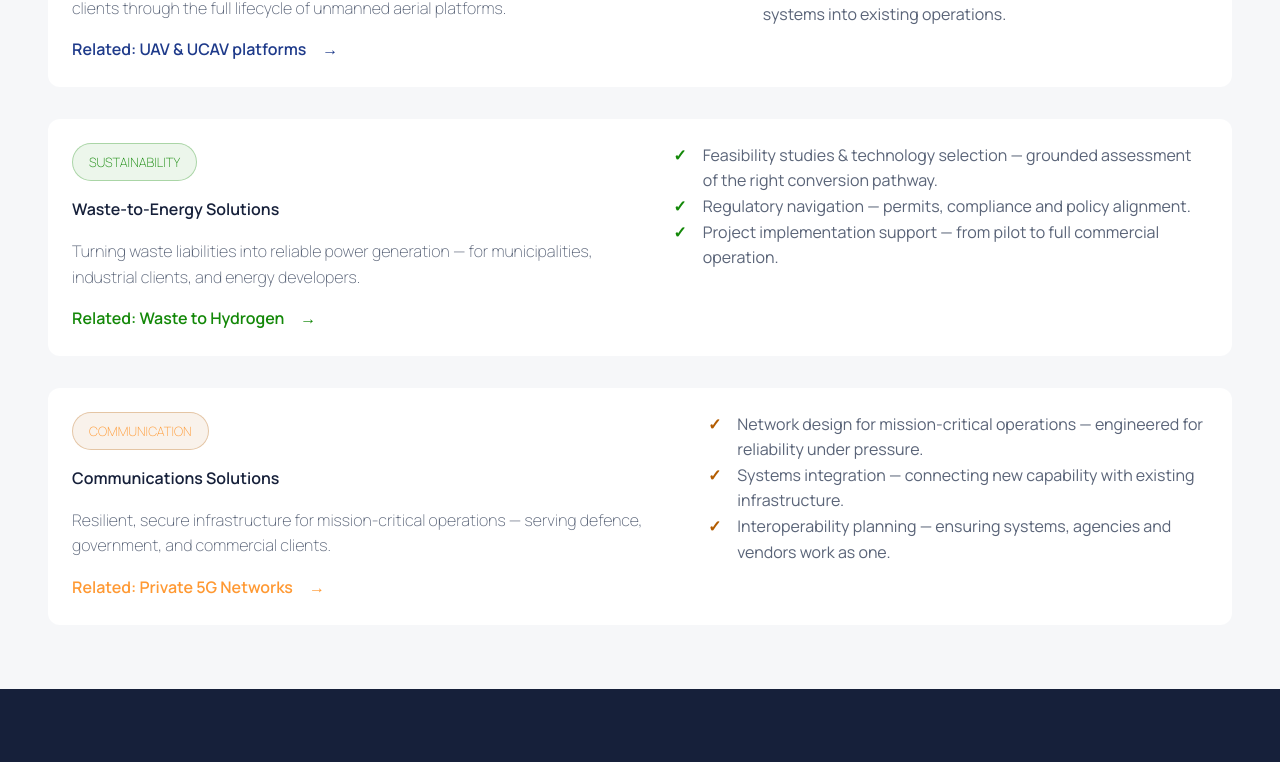
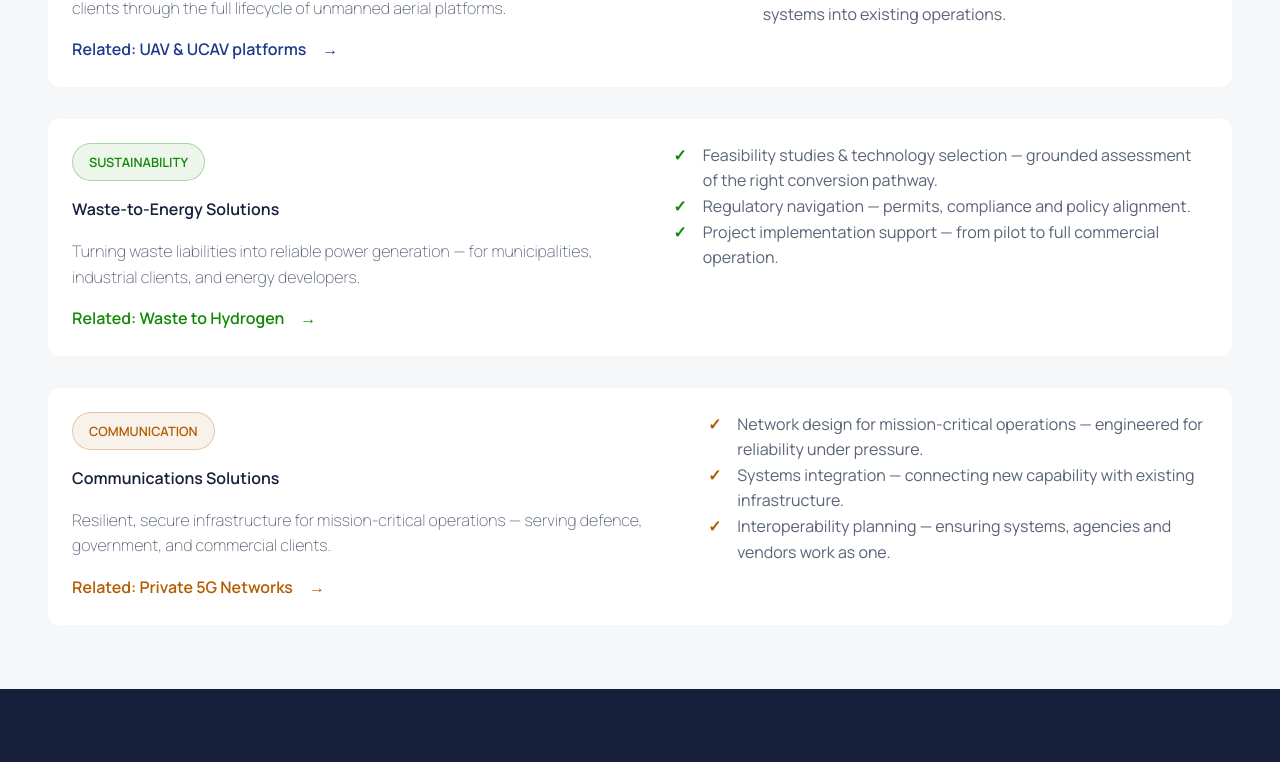
Before and after one commit to divyanshchahar/kinesis, a Next.js app: page /services in a window 1280 px wide. Shown: the part 703-1465 px from the top of the page. Built offline with nearby package versions, Linux system fonts and the light colour scheme.

Commit message:
updated styling

```diff
--- a/src/ui/layouts/ServiceCardLayout.module.css
+++ b/src/ui/layouts/ServiceCardLayout.module.css
@@ -39,7 +39,7 @@
 }
 
 .saffronCapsule {
-    color: var(--color-saffron-1);
+    color: var(--color-saffron-2);
     background-color: var(--color-saffron-transparent-2);
     border: 1px solid var(--color-saffron-transparent-1);
 }
@@ -57,7 +57,7 @@
 }
 
 .saffronLink {
-    color: var(--color-saffron-1);
+    color: var(--color-saffron-2);
 }
 
 .blueLink {
--- a/src/ui/layouts/ServiceCardLayout.tsx
+++ b/src/ui/layouts/ServiceCardLayout.tsx
@@ -49,7 +49,7 @@ export default function ServiceCardLayout({
     return (
         <div className={`${colorScheme} ${styles.container} ${addedStyle}`} id={id}>
             <div className={styles.top}>
-                <div className={`lightSmall ${styles.capsule} ${selctedCapsuleColor}`}>{capsuleText}</div>
+                <div className={`boldSmall ${styles.capsule} ${selctedCapsuleColor}`}>{capsuleText}</div>
 
                 <p className={`boldNormal ${styles.heading}`}>{headingText}</p>
 
```
